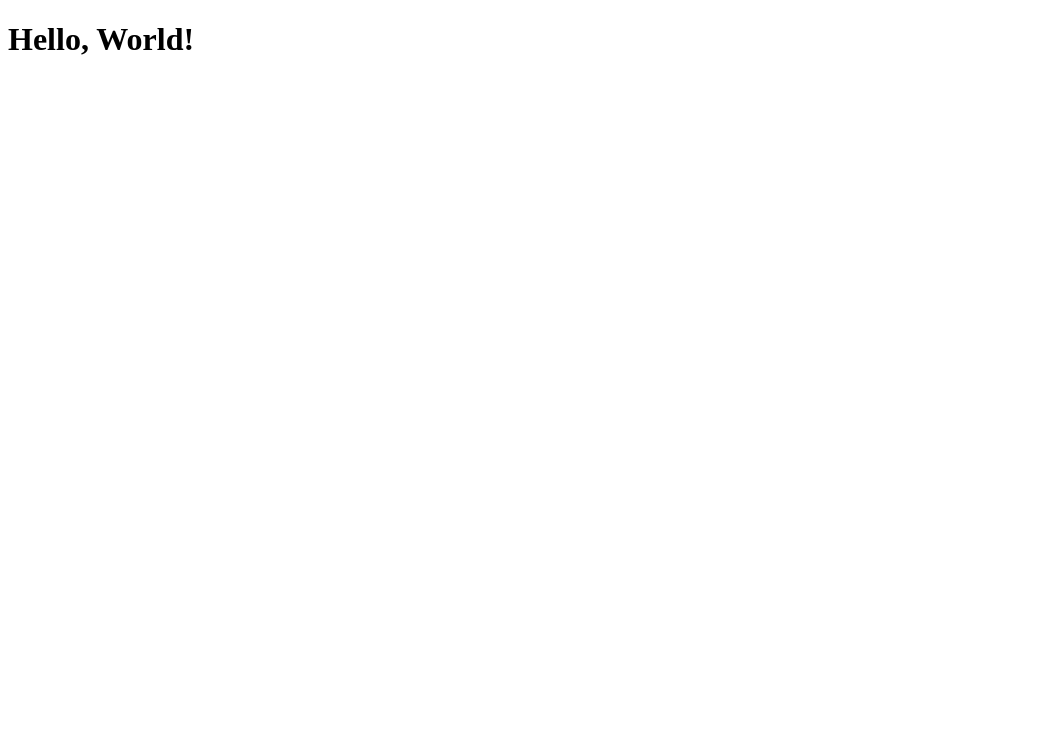
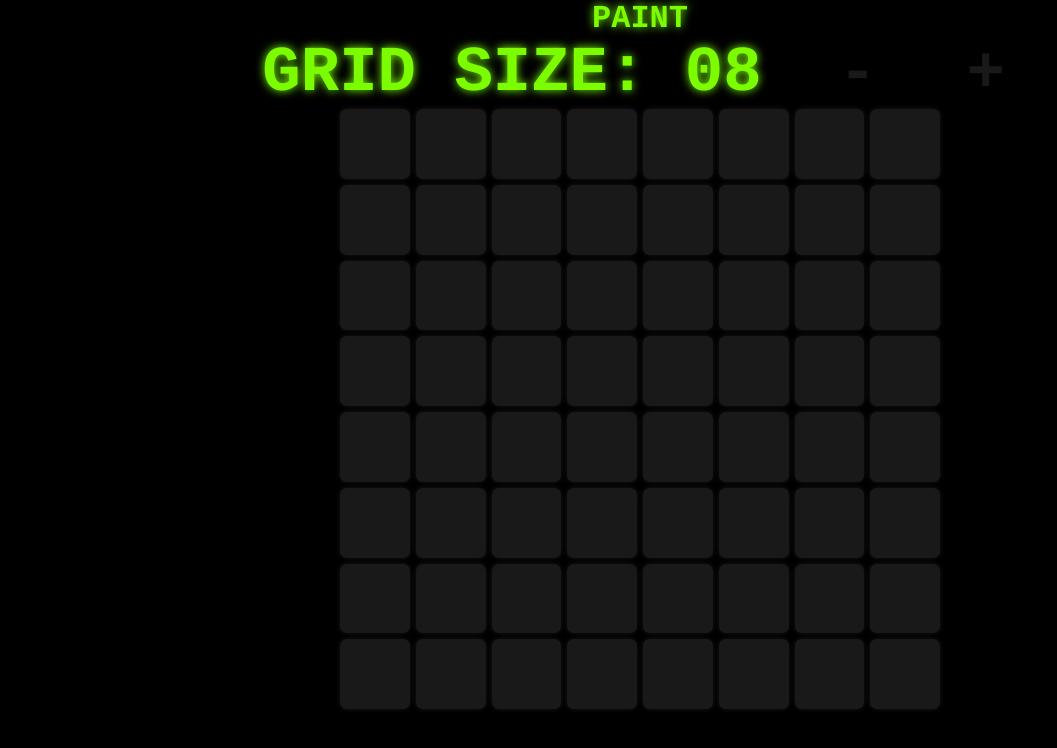
Before and after one commit to thejovialknight/etch-a-sketch, a plain HTML site: page index.html in a window 1280 px wide. Shown: the whole page, without its empty margins (0-1057 px from the left). Drawn offline with Linux system fonts and the light colour scheme.

Commit message:
Add functionality

```diff
--- a/index.html
+++ b/index.html
@@ -2,9 +2,17 @@
 <html lang="en">
 	<head>
 		<meta charset="UTF-8">
-		<title></title>
+		<title>Etch-a-Sketch</title>
+		<link rel="stylesheet" href="style.css">
+		<script defer src="./script.js"></script>
 	</head>
 	<body>
-		<h1>Hello, World!</h1>
+		<div id="info">PAINT</div>
+		<div id="settings" data-size="8">
+			<div id="size-prompt">Grid Size</div>
+			<button id="size-decrease">-</button>
+			<button id="size-increase">+</button>
+		</div>
+		<div id="sketch-container"></div>
 	</body>
 </html>
--- a/script.js
+++ b/script.js
@@ -0,0 +1,47 @@
+function init() {
+	changeSize(0);
+	const sizeDecreaseButton = document.querySelector("#size-decrease");
+	const sizeIncreaseButton = document.querySelector("#size-increase");
+	sizeDecreaseButton.addEventListener("click", () => { changeSize(-1); });
+	sizeIncreaseButton.addEventListener("click", () => { changeSize(1); });
+}
+
+function changeSize(amount) {
+	const grid = document.querySelector("#sketch-container");
+	const gridSizeData = document.querySelector("#settings");
+	gridSizeData.dataset.size = Number(gridSizeData.dataset.size) + amount;
+	gridSize = Number(gridSizeData.dataset.size);
+	if(gridSize < 1) gridSize = 1;
+	if(gridSize > 25) gridSize = 25;
+	gridSizeData.dataset.size = gridSize;
+
+	grid.style.gap = `calc(8% / ${gridSize}`;
+
+	while(grid.lastChild) {
+		grid.removeChild(grid.lastChild);
+	}
+
+	grid.style.gridTemplateColumns = `repeat(${gridSize}, 1fr)`;
+	grid.style.gridTemplateRows = `repeat(${gridSize}, 1fr)`;
+	for(let y = 1; y < gridSize + 1; y++) {
+		for(let x = 1; x < gridSize + 1; x++) {
+			const pixel = document.createElement("div");
+			pixel.classList.add("pixel");
+			pixel.style.gridColumn = y;
+			pixel.style.gridRow = x;
+			grid.appendChild(pixel);
+
+			pixel.addEventListener("mouseover", (e) => {
+				e.currentTarget.classList.add("on");
+			});
+		}
+	}
+
+	const sizePrompt = document.querySelector("#size-prompt");
+	let visualSize = "";
+	if(gridSize < 10) visualSize += 0;
+	visualSize += gridSize;
+	sizePrompt.innerHTML = `GRID SIZE: ${visualSize}`;
+}
+
+init();
--- a/style.css
+++ b/style.css
@@ -0,0 +1,86 @@
+body {
+	margin: 0;
+	padding: 0;
+	display: flex;
+	flex-direction: column;
+	justify-content: center;
+	align-items: center;
+	background-color: black;
+	font-family: Courier, sans-serif;
+}
+
+:root {
+	--grey: rgb(25, 25, 25);
+	font-family: Courier, sans-serif;
+	font-weight: 1000;
+	text-shadow: 0px 0px 10px LawnGreen;
+	font-size: 2rem;
+}
+
+button {
+	background-color: transparent;
+	border: none;
+	color: var(--grey);
+	transition: all 0.3s;
+	font-family: Courier, sans-serif;
+	font-weight: 1000;
+	font-size: 2rem;
+	text-shadow 0px 0px 5px var(--grey);
+}
+
+button:hover {
+	color: LawnGreen;
+	text-shadow: 0px 0px 10px LawnGreen;
+}
+
+#info {
+	color: LawnGreen;
+	text-shadow: 0px 0px 10px LawnGreen;
+}
+
+#settings {
+	font-size: 2rem;
+	color: LawnGreen;
+	text-shadow: 0px 0px 10px LawnGreen;
+	display: flex;
+	gap: 2rem;
+	align-items: center;
+	justify-content: center;
+}
+
+#size-prompt, #size-decrease, #size-increase {
+	flex: auto;
+	min-height: 2rem;
+	max-height: 2rem;
+	text-align: center;
+}
+
+#size-decrease, #size-increase {
+	aspect-ratio: 1/1;
+
+}
+
+#sketch-container {
+	flex: auto;
+	display: grid;
+	align-content: stretch;
+	justify-content: stretch;
+	background-color: black;
+	height: 75vh;
+	padding: max(1vh, 2px);
+	border-radius: 1vh;
+	max-width: 100vw;
+	aspect-ratio: 1/1;
+}
+
+.pixel {
+	background-color: var(--grey);
+	box-shadow: 0px 0px 5px var(--grey);
+	border-radius: 10%;
+	transition: box-shadow 0.3s, background-color 0.3s;
+}
+
+.pixel.on {
+	background-color: LawnGreen;
+	box-shadow: 0px 0px 10px LawnGreen;
+}
```
Also changed, not shown: 1 other file.
